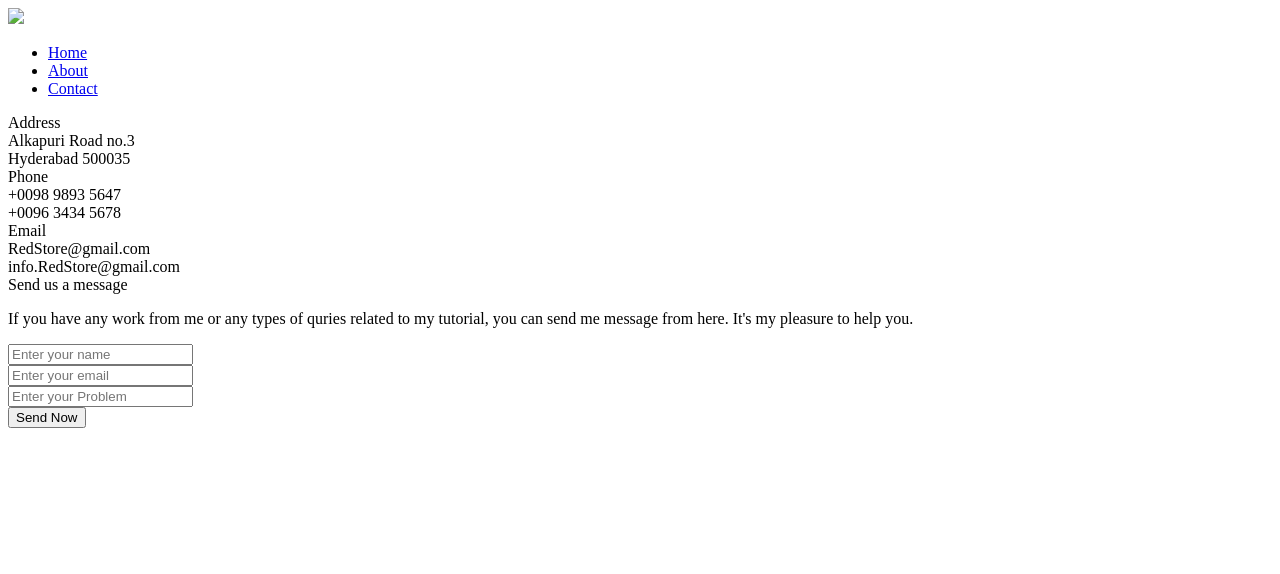
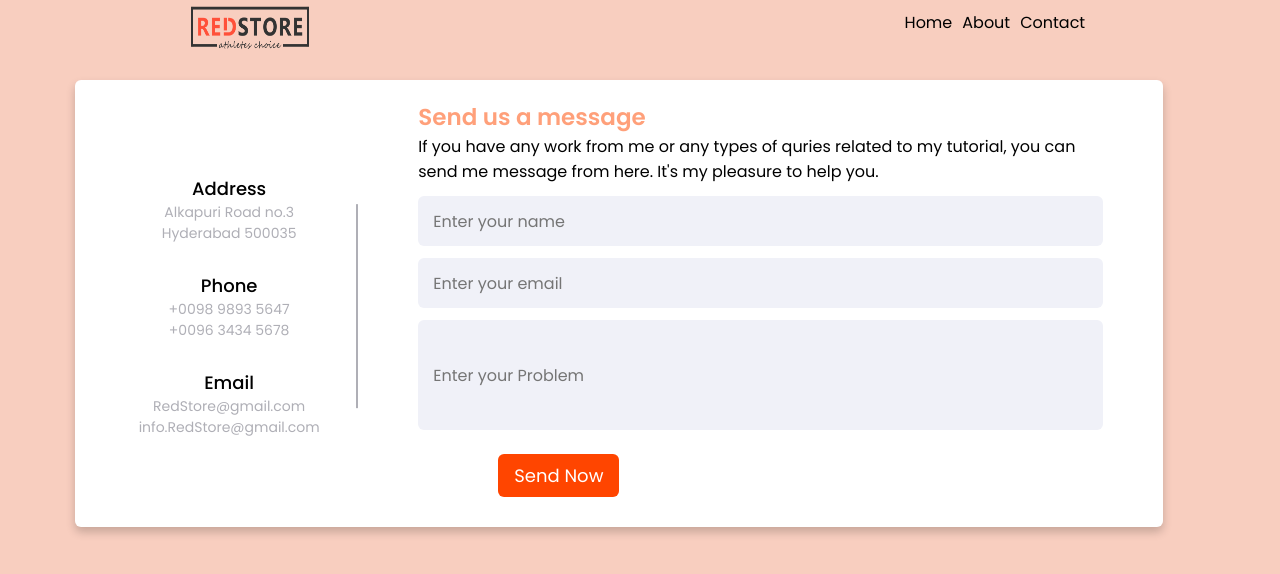
Before and after one commit to rahulreddy-30/LT_DEC2021_RAHUL, a plain HTML site: page contact-us.html in a window 1280 px wide. Drawn offline with Linux system fonts and the light colour scheme; the site is published under a folder, as on GitHub Pages, so addresses that start at the root find nothing.

Commit message:
Update contact-us.html

```diff
--- a/contact-us.html
+++ b/contact-us.html
@@ -5,7 +5,7 @@
   <meta charset="UTF-8">
   <meta http-equiv="X-UA-Compatible" content="IE=edge">
   <meta name="viewport" content="width=device-width, initial-scale=1.0">
-  <link rel="stylesheet" href="/css/style-3.css">
+  <link rel="stylesheet" href="css/style-3.css">
   <title>Contact Us | RedStore</title>
 </head>
 
@@ -14,13 +14,13 @@
 
   <div class="navbar">
     <div class="logo">
-      <img src="/images/logo.png" width="120px">
+      <img src="images/logo.png" width="120px">
     </div>
     <div class="convo1">
       <ul>
-        <li><a href="/index.html">Home</a></li>
-        <li><a href="/about.html">About</a></li>
-        <li><a href="/contact-us.html">Contact</a></li>
+        <li><a href="index.html">Home</a></li>
+        <li><a href="about.html">About</a></li>
+        <li><a href="contact-us.html">Contact</a></li>
       </ul>
     </div>
   </div>
```
